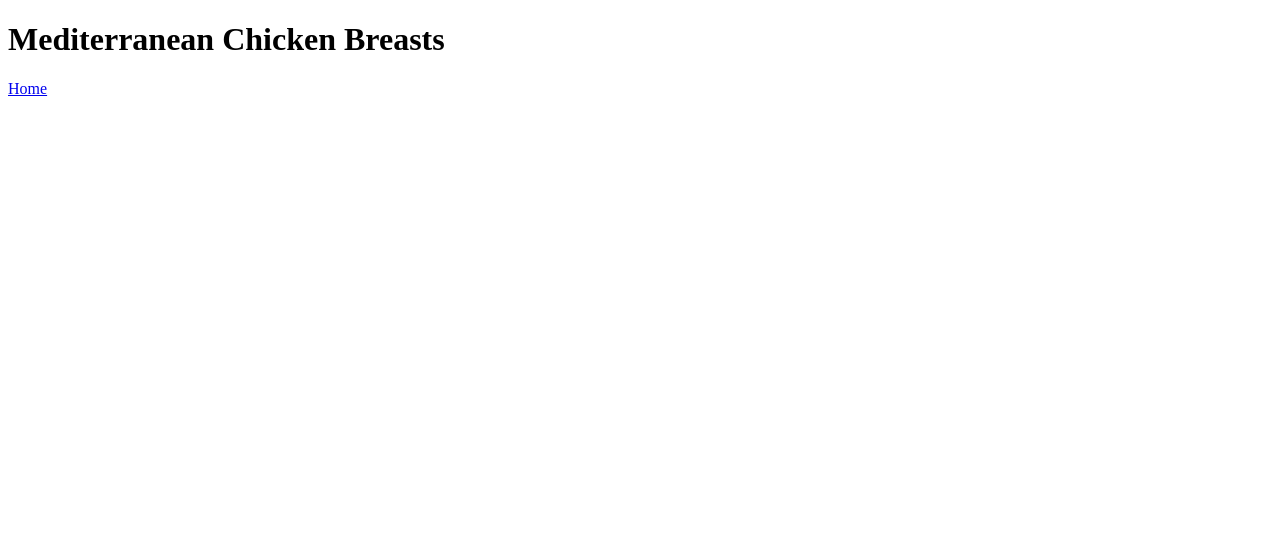
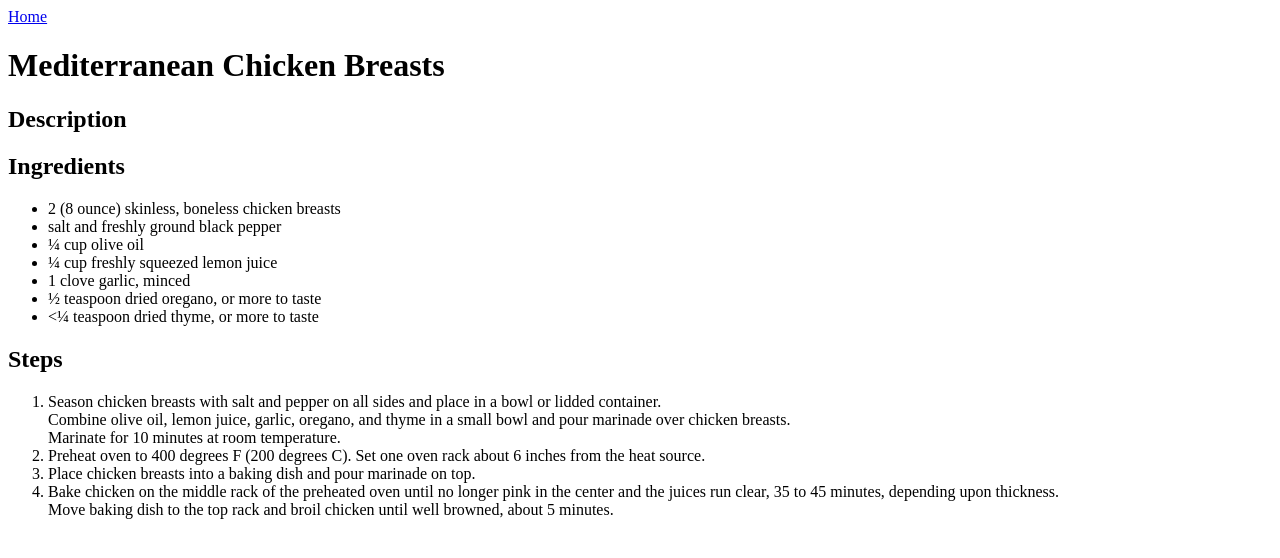
Before and after one commit to MoonLight101/odin-recipes, a plain HTML site: page recipes/mediter-chicken-breasts.html in a window 1280 px wide. Drawn offline with Linux system fonts and the light colour scheme.

Commit message:
Add new recipes templates
Add three new templates for recipes, list of recipes on homepage and some info about chicken breasts.

```diff
--- a/recipes/mediter-chicken-breasts.html
+++ b/recipes/mediter-chicken-breasts.html
@@ -3,12 +3,39 @@
 
 <html>
     <head>
-        <meta charset="UTF-8" />
+        <meta charset="UTF-8">
         <title>Mediterranean Chicken Breasts</title>
     </head>
 
     <body>
+        <a href="../index.html">Home</a>
         <h1>Mediterranean Chicken Breasts</h1>
-        <a href="../index.html">Home</a>
+        <!-- img of a dish -->
+
+        <h2>Description</h2>
+        <!-- paragraphs for description -->
+
+        <h2>Ingredients</h2>
+        <ul>
+            <li>2 (8 ounce) skinless, boneless chicken breasts</li>
+            <li>salt and freshly ground black pepper</li>
+            <li>&frac14; cup olive oil</li>
+            <li>&frac14; cup freshly squeezed lemon juice</li>
+            <li>1 clove garlic, minced</li>
+            <li>&frac12; teaspoon dried oregano, or more to taste</li>
+            <li><&frac14; teaspoon dried thyme, or more to taste</li>
+        </ul>
+
+        <h2>Steps</h2>
+        <ol>
+            <li>Season chicken breasts with salt and pepper on all sides and place in a bowl or lidded container.<br>
+                Combine olive oil, lemon juice, garlic, oregano, and thyme in a small bowl and pour marinade over chicken breasts.<br>
+                Marinate for 10 minutes at room temperature.</li>
+            <li>Preheat oven to 400 degrees F (200 degrees C). Set one oven rack about 6 inches from the heat source.</li>
+            <li>Place chicken breasts into a baking dish and pour marinade on top.</li>
+            <li>Bake chicken on the middle rack of the preheated oven until no longer pink in the center and the juices run clear, 35 to 45 minutes, depending upon thickness.<br>
+                Move baking dish to the top rack and broil chicken until well browned, about 5 minutes.</li>
+        </ol>
+
     </body>
 </html>
```
Also changed, not shown: index.html (+6 -2 lines), recipes/apple-pie.html (added, +24 -0 lines), recipes/rus-pancakes.html (added, +24 -0 lines).
